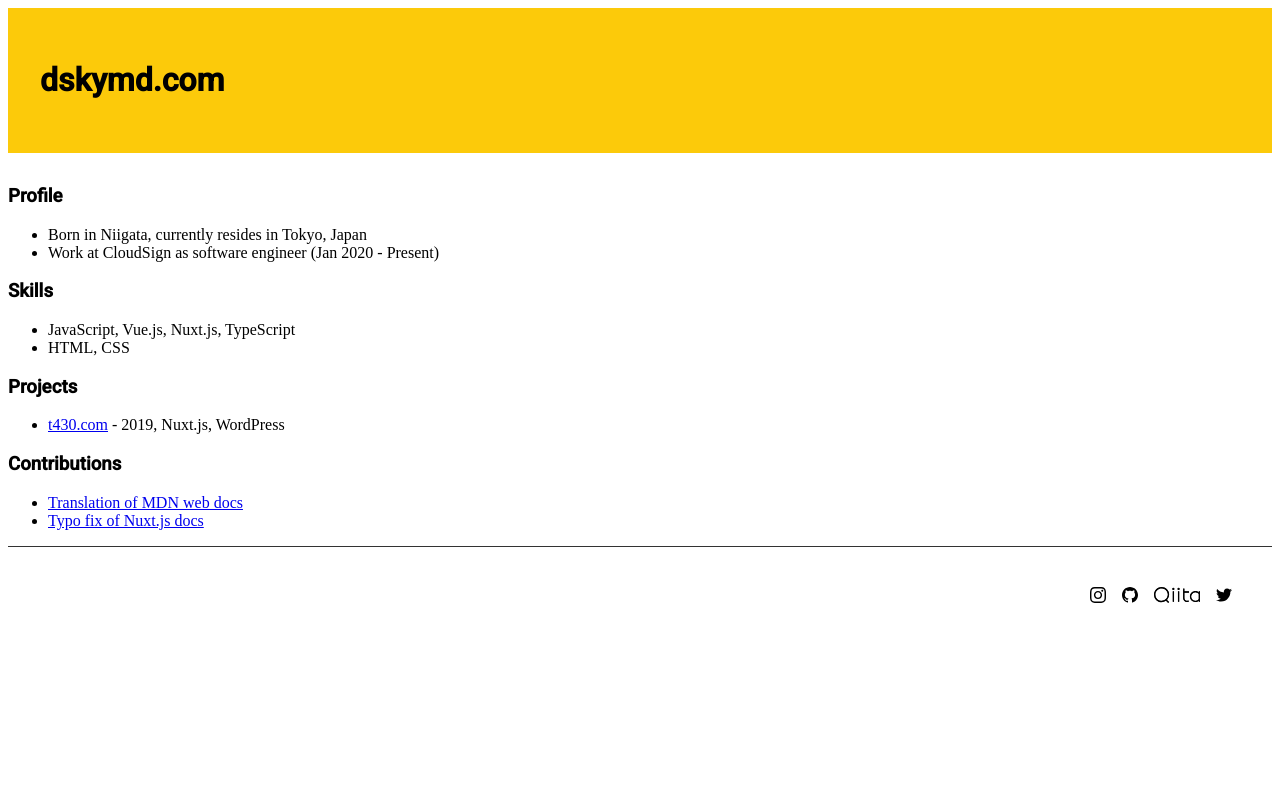
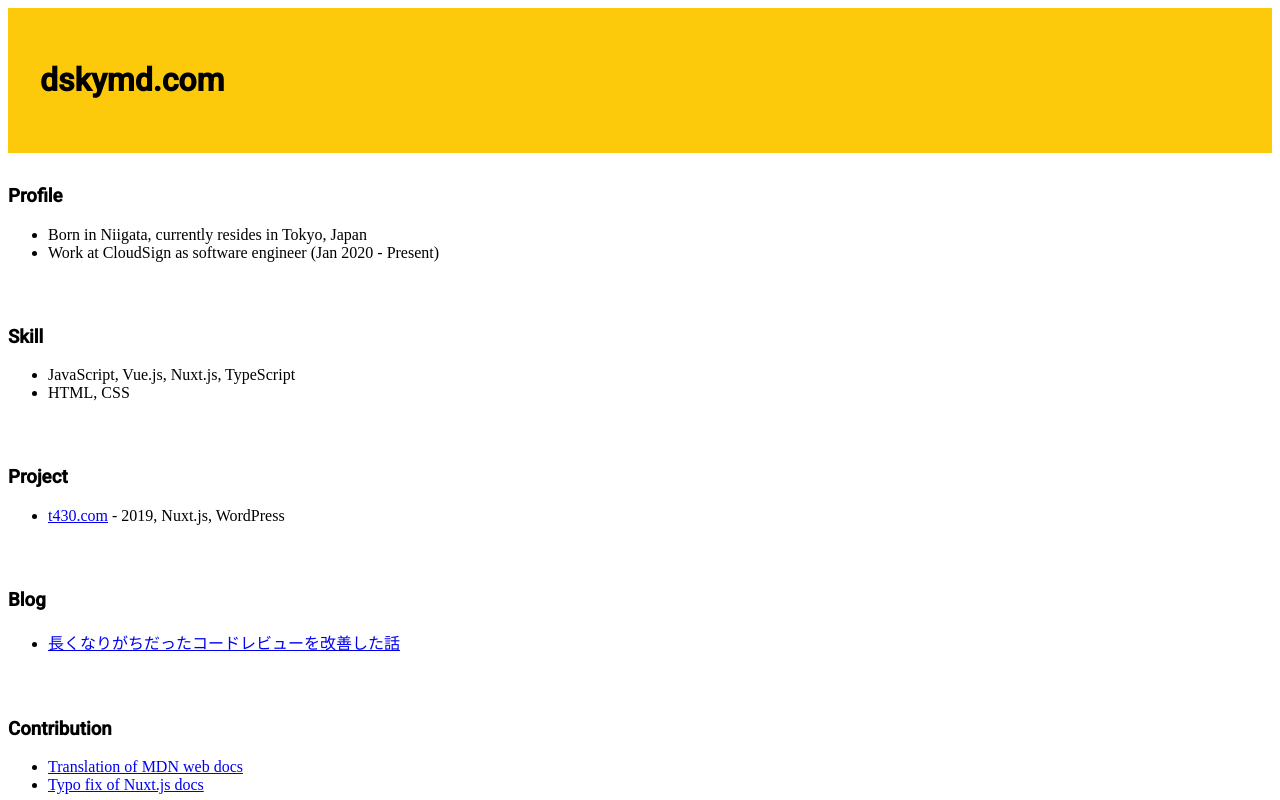
Before and after one commit to dskymd/dskymd.com, a Vue app: page / in a window 1280 px wide. Shown: the top 800 px of the page. Built offline with nearby package versions, Linux system fonts and the light colour scheme.

Commit message:
add blog

```diff
--- a/src/components/ContentHome.vue
+++ b/src/components/ContentHome.vue
@@ -37,7 +37,7 @@ const htmlContent = ref(marked(md))
 
 
       <div class="group">
-        <h3 class="group__title">Skills</h3>
+        <h3 class="group__title">Skill</h3>
         <div class="skills__body">
           <ul class="skills__list list">
             <li>
@@ -51,7 +51,7 @@ const htmlContent = ref(marked(md))
       </div>
 
       <div class="group">
-        <h3 class="group__title">Projects</h3>
+        <h3 class="group__title">Project</h3>
         <div class="description">
           <ul>
             <li><a href="https://t430.com">t430.com</a> - 2019, Nuxt.js, WordPress</li>
@@ -63,23 +63,20 @@ const htmlContent = ref(marked(md))
       </div>
 
 
-      <!-- <div class="group">
-        <h3 class="group__title">Favorites</h3>
+      <div class="group">
+        <h3 class="group__title">Blog</h3>
         <div class="group__body">
           <ul class="favorites__list">
-            <li class="emoji">🍉🍺🥦☕️</li>
-            <li>BMX, Bicycle🚲</li>
-            <li>Travel✈️</li>
-            <li>Climbing Mountains⛰</li>
-            <li>Radio📻🐒</li>
+            <li><a href="https://creators.bengo4.com/entry/2023/09/08/083000" rel="noreferrer">
+                長くなりがちだったコードレビューを改善した話</a></li>
           </ul>
         </div>
-      </div> -->
+      </div>
 
 
 
       <div class="group">
-        <h3 class="group__title">Contributions</h3>
+        <h3 class="group__title">Contribution</h3>
         <div class="group__body">
           <ul class>
             <li>
@@ -98,6 +95,13 @@ const htmlContent = ref(marked(md))
 
 
 <style scoped>
+
+
+.group {
+  margin: 0 0 4rem;
+}
+
+
 .text_content_body {
   display: none;
   padding: 2rem;
```
Also changed, not shown: 1 other file (tests, documents, lock files or other folders).
